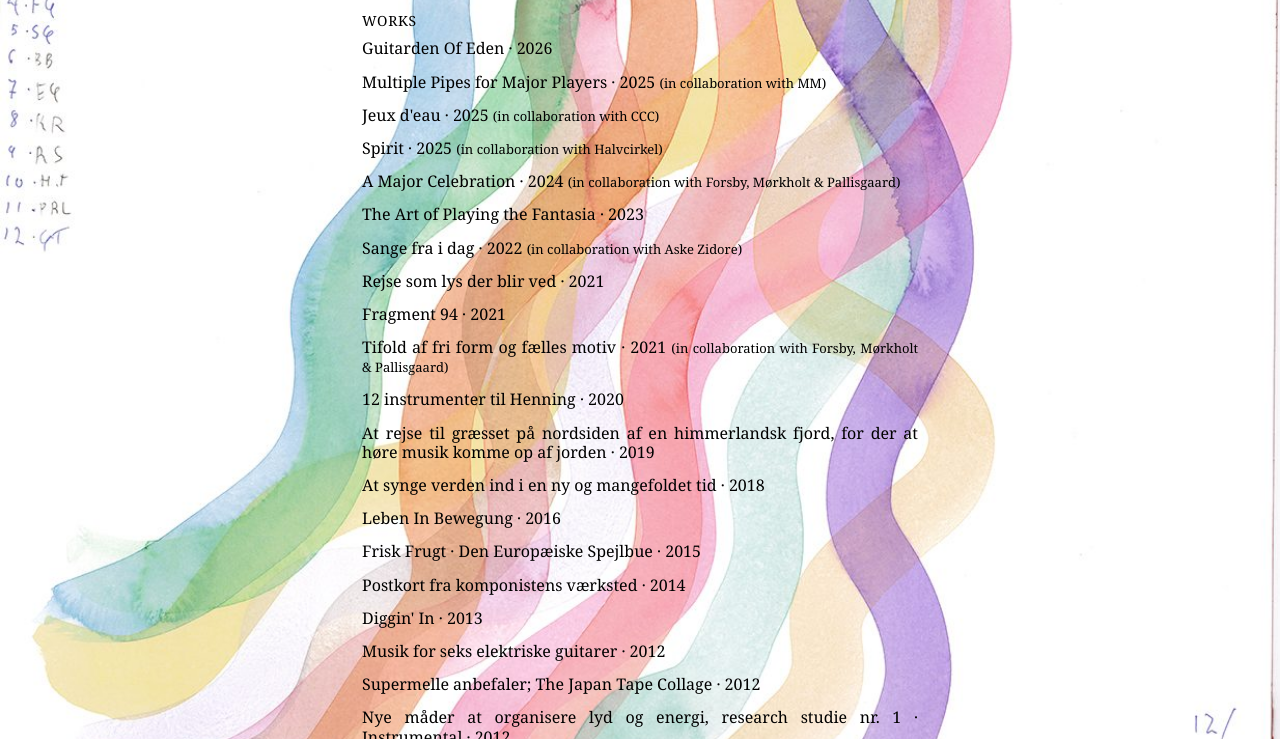
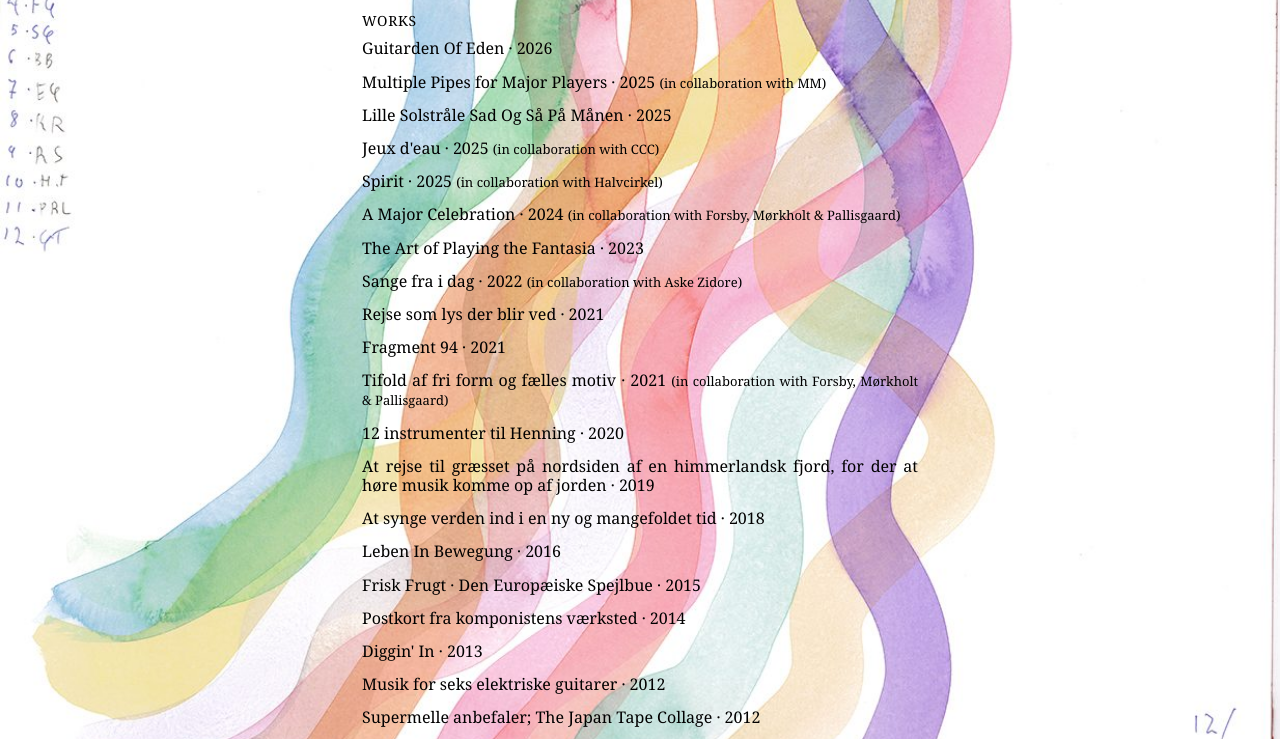
Before and after one commit to ALM-composer/ALM-composer.github.io, a plain HTML site: page works.html in a window 1280 px wide. Shown: the part 61-800 px from the top of the page. Drawn offline with Linux system fonts and the light colour scheme.

Commit message:
Add link for Lille Solstråle Sad Og Så På Månen

```diff
--- a/works.html
+++ b/works.html
@@ -51,6 +51,9 @@
       </a>
           <a href="works/MultiplePipes.html">
         Multiple Pipes for Major Players · 2025 <font size="2"> (in collaboration with MM) </font>
+      </a>
+          <a href="works/LILLESOL.html">
+        Lille Solstråle Sad Og Så På Månen · 2025
       </a>
           <a href="works/jeuxdeau.html">
         Jeux d'eau · 2025 <font size="2"> (in collaboration with CCC) </font>
```
